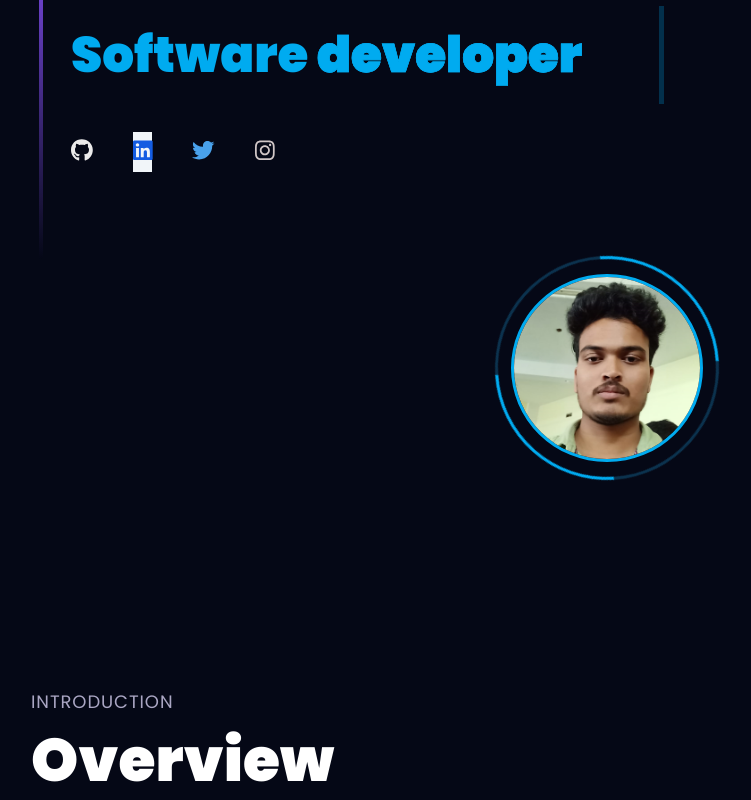
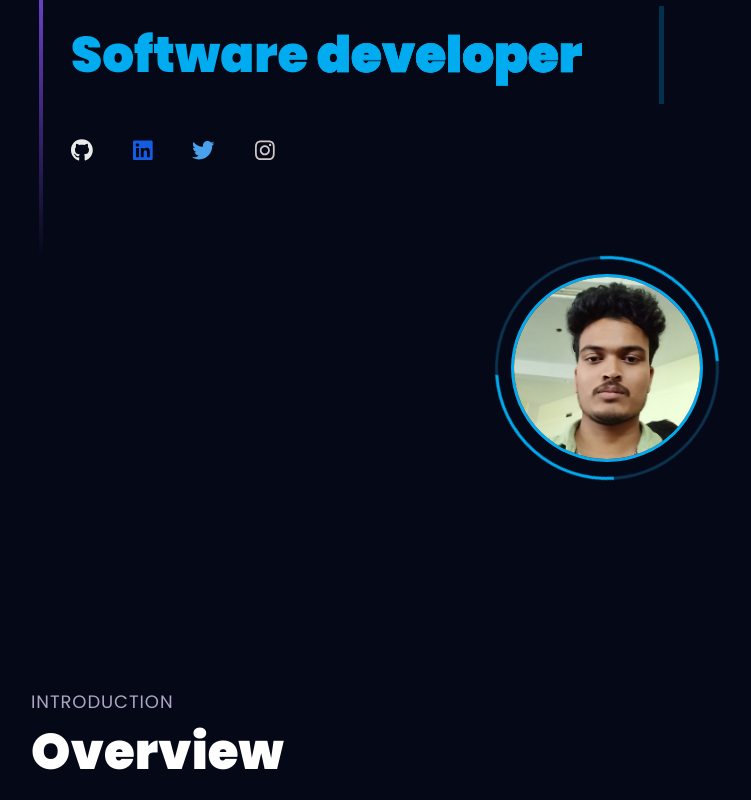
Before and after one commit to Arun5428/arunPotfolio, a React (Vite) app: page / in a window 1280 px wide. Shown: the part 200-1000 px from the top of the page, without its empty margins (33-784 px from the left). Built offline with nearby package versions, Linux system fonts and the light colour scheme.

Commit message:
updated 18/09/2023

```diff
--- a/src/components/Hero.jsx
+++ b/src/components/Hero.jsx
@@ -60,8 +60,8 @@ const Hero = () => {
         <FontAwesomeIcon icon={faGithub} size="2xs" />
       </a>
       <a href="https://www.linkedin.com/in/arunkumar-annamalai-79a32a213"
-        className="facebook social bg-slate-100" target='_blank'>
-        <FontAwesomeIcon icon={faLinkedin} size="2xs"  />
+        className="facebook social h-7" target='_blank'>
+        <FontAwesomeIcon icon={faLinkedin} size="2xs" className=""  />
       </a>
       <a href="#" className="twitter social" target='_blank'>
         <FontAwesomeIcon icon={faTwitter} size="2xs"  />
--- a/src/styles.js
+++ b/src/styles.js
@@ -2,7 +2,7 @@
  * @Author: Your name
  * @Date:   2023-07-18 11:48:42
  * @Last Modified by:   Your name
- * @Last Modified time: 2023-09-18 08:06:21
+ * @Last Modified time: 2023-09-18 12:29:50
  */
 
 const styles = {
@@ -16,7 +16,7 @@ const styles = {
       "text-[#dfd9ff] font-medium lg:text-[30px] sm:text-[10px] xs:text-[20px] text-[16px] lg:leading-[40px]",
 
     sectionHeadText:
-      "text-white font-black md:text-[60px] sm:text-[50px] xs:text-[40px] text-[30px]",
+      "text-white font-black md:text-[50px] sm:text-[30px] xs:text-[20px] text-[25px]",
     sectionSubText:
       "sm:text-[18px] text-[14px] text-secondary uppercase tracking-wider",
   };
```
Also changed, not shown: src/social.css (+3 -4 lines).
